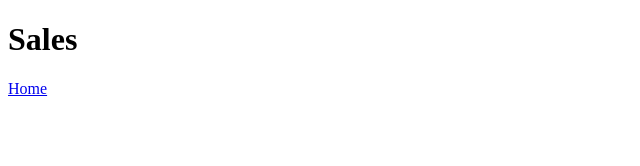
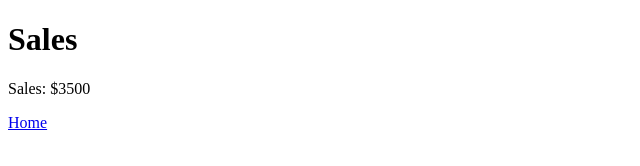
Before and after one commit to dinizc/git_demo, a plain HTML site: page sales.html in a window 1280 px wide. Shown: the whole page, without its empty margins (0-640 px from the left). Drawn offline with Linux system fonts and the light colour scheme.

Commit message:
Sales modified

```diff
--- a/sales.html
+++ b/sales.html
@@ -7,6 +7,7 @@
   </head>
   <body>
     <h1>Sales</h1>
+    <p>Sales: $3500</p>
     <a href="index.html">Home</a>
   </body>
 </html>
```
